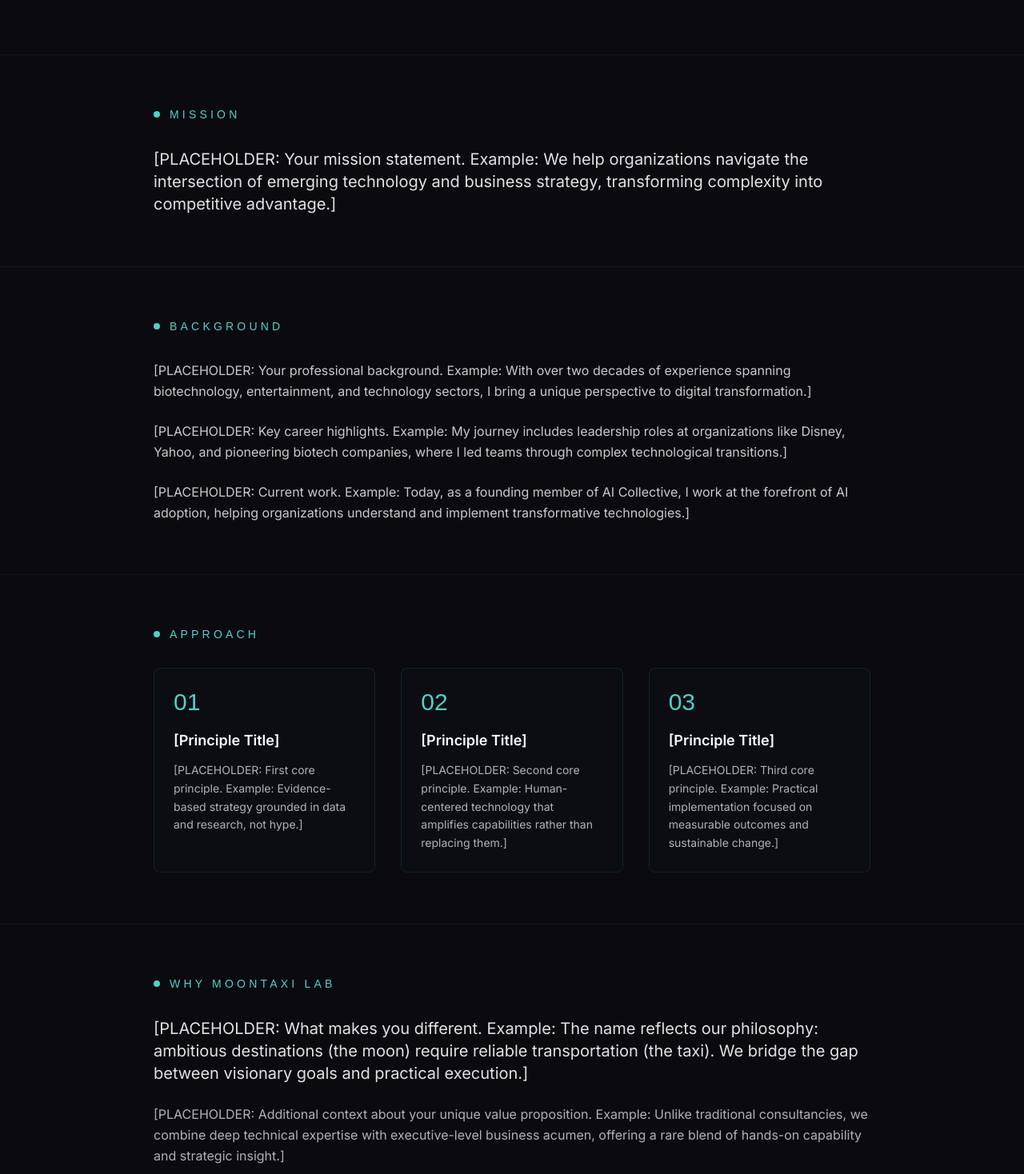
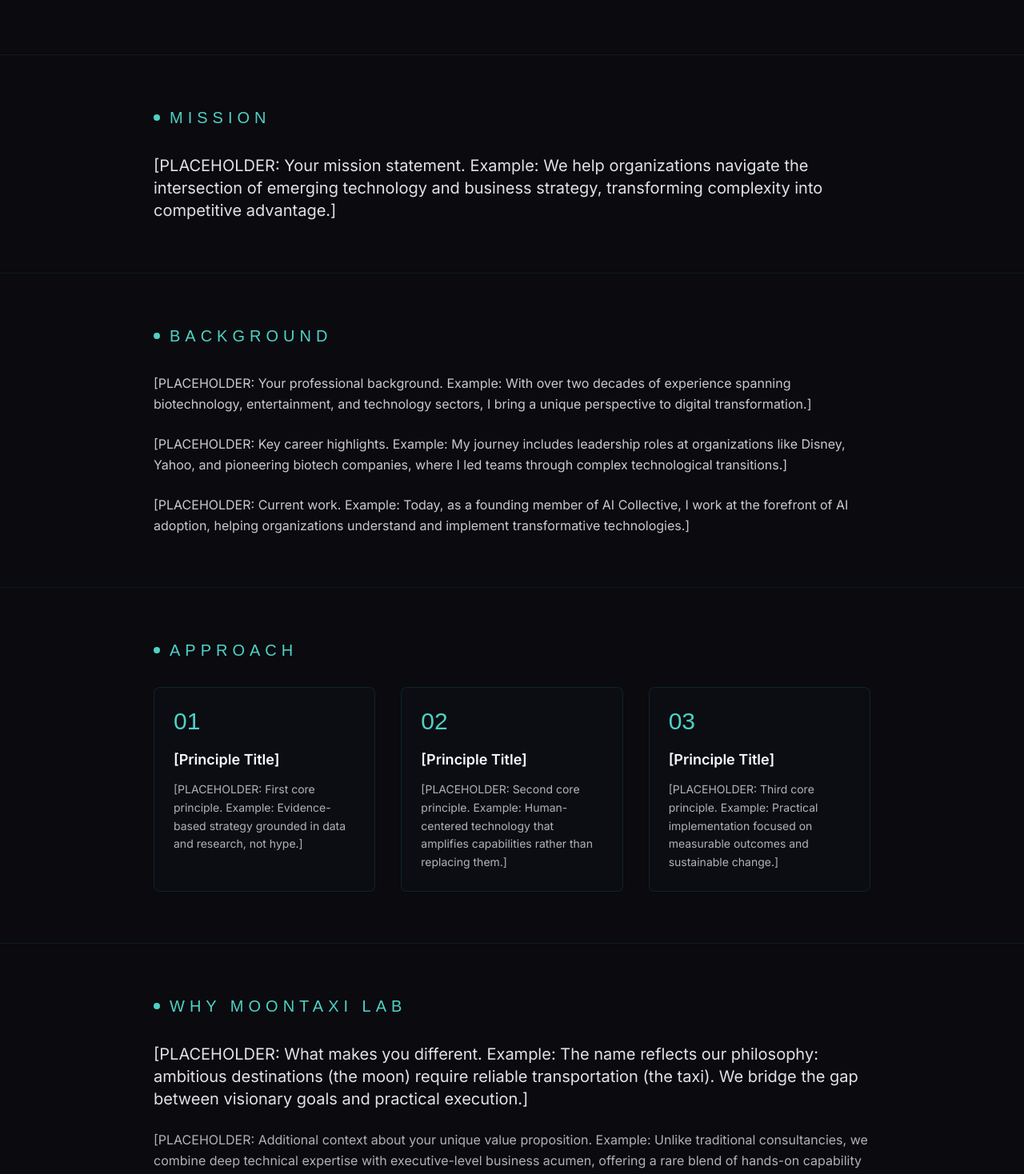
Before and after one commit to Missmoontaxi/moontaxi-lab, a Next.js app: page /about in a window 1280 px wide. Shown: the part 240-1708 px from the top of the page at 80% size. Built offline with nearby package versions, Linux system fonts and the light colour scheme; a web font is replaced by a local one.

Commit message:
Increase section header font sizes on About page

```diff
--- a/src/app/about/page.tsx
+++ b/src/app/about/page.tsx
@@ -18,7 +18,7 @@ export default function About() {
         <div className="max-w-4xl mx-auto">
           <div className="flex items-center gap-3 mb-8">
             <div className="w-2 h-2 rounded-full bg-nebula-cyan" />
-            <h2 className="font-display text-sm tracking-[0.3em] text-nebula-cyan uppercase">
+            <h2 className="font-display text-lg md:text-xl tracking-[0.3em] text-nebula-cyan uppercase">
               Mission
             </h2>
           </div>
@@ -35,7 +35,7 @@ export default function About() {
         <div className="max-w-4xl mx-auto">
           <div className="flex items-center gap-3 mb-8">
             <div className="w-2 h-2 rounded-full bg-nebula-cyan" />
-            <h2 className="font-display text-sm tracking-[0.3em] text-nebula-cyan uppercase">
+            <h2 className="font-display text-lg md:text-xl tracking-[0.3em] text-nebula-cyan uppercase">
               Background
             </h2>
           </div>
@@ -64,7 +64,7 @@ export default function About() {
         <div className="max-w-4xl mx-auto">
           <div className="flex items-center gap-3 mb-8">
             <div className="w-2 h-2 rounded-full bg-nebula-cyan" />
-            <h2 className="font-display text-sm tracking-[0.3em] text-nebula-cyan uppercase">
+            <h2 className="font-display text-lg md:text-xl tracking-[0.3em] text-nebula-cyan uppercase">
               Approach
             </h2>
           </div>
@@ -114,7 +114,7 @@ export default function About() {
         <div className="max-w-4xl mx-auto">
           <div className="flex items-center gap-3 mb-8">
             <div className="w-2 h-2 rounded-full bg-nebula-cyan" />
-            <h2 className="font-display text-sm tracking-[0.3em] text-nebula-cyan uppercase">
+            <h2 className="font-display text-lg md:text-xl tracking-[0.3em] text-nebula-cyan uppercase">
               Why Moontaxi Lab
             </h2>
           </div>
```
